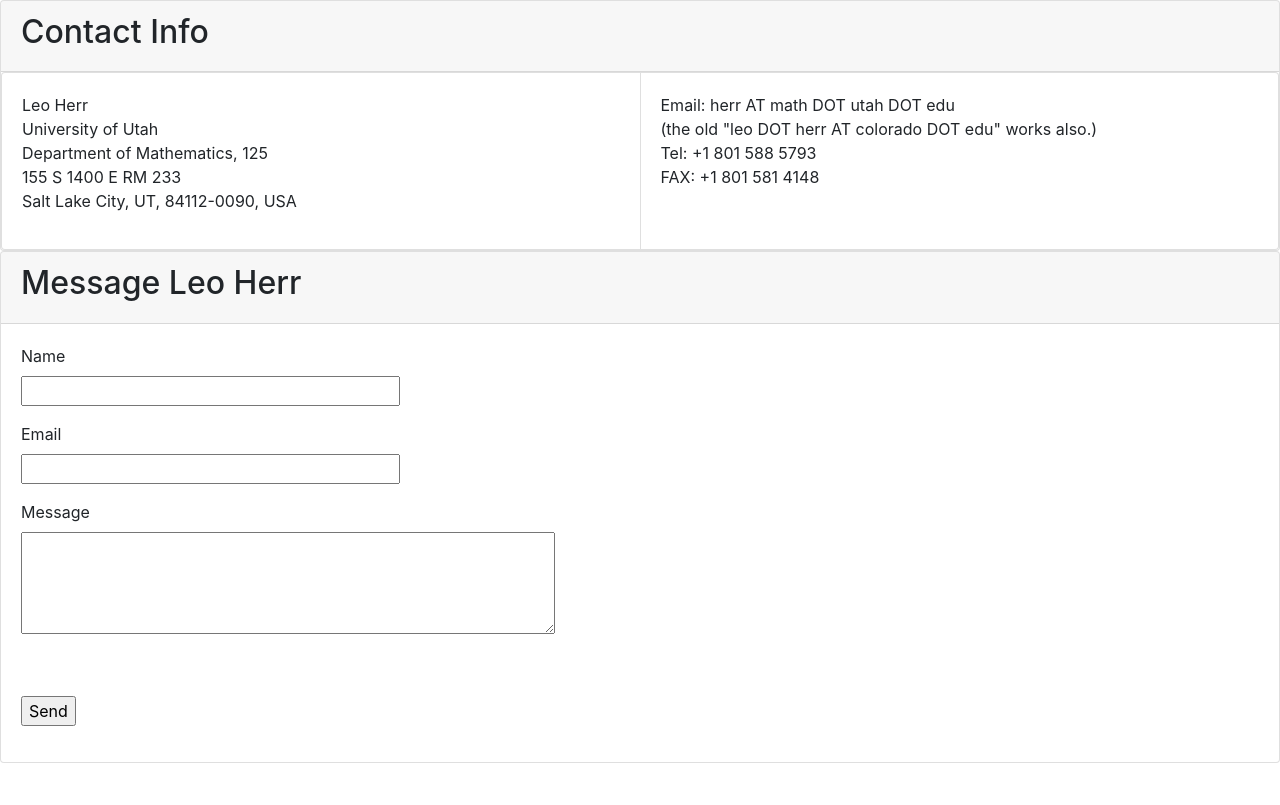
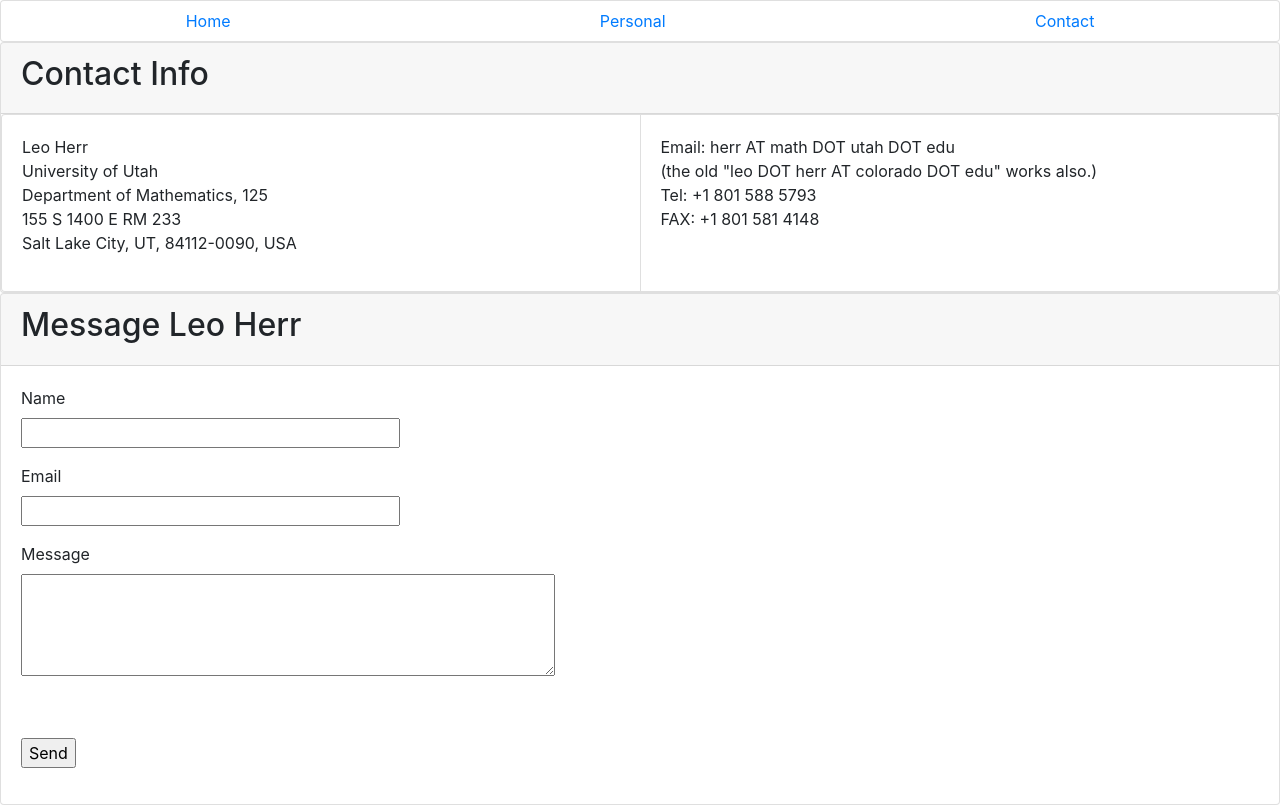
Before and after one commit to nanotech22/logetale, a Flask app: page /contact in a window 1280 px wide. Before the commit the page ends 763 px from the top, so only its background shows below. Run offline with Flask 2, Linux system fonts and the light colour scheme; some libraries are stand-ins or nearby versions.

Commit message:
navbar implemented

```diff
--- a/app.py
+++ b/app.py
@@ -18,12 +18,12 @@ mail = Mail(app)
 
 @app.route("/")
 def index():
-    return render_template("pages/index.html", pgname="Home", no_navbar=True, added_css = "index.css")
+    return render_template("pages/index.html", pgname="Home", added_css = "index.css")
 
 
 @app.route('/personal')
 def personal():
-    return render_template('pages/personal.html', pgname="Personal", no_navbar=True, added_css="personal.css")
+    return render_template('pages/personal.html', pgname="Personal", added_css="personal.css")
 
 
 
@@ -62,7 +62,7 @@ def contact():
         flash(f'Your message was sent.')
         return redirect(url_for('index'))
     else:
-        return render_template("pages/contact.html", pgname="Contact", no_navbar=True, form=form, added_css="css/contact.css")
+        return render_template("pages/contact.html", pgname="Contact", form=form, added_css="css/contact.css")
 
 
 
--- a/static/css/personal.css
+++ b/static/css/personal.css
@@ -1,4 +1,7 @@
-
+nav {
+    padding: 5px;
+    width: 100%;
+}
 
 body {
     padding: 15px;
--- a/templates/layouts/layout.html
+++ b/templates/layouts/layout.html
@@ -61,54 +61,21 @@
   {% endfor %}
         {% if no_navbar %}
         {% else %}
-        <nav class="navbar-brand d-sm-flex">
-            <div class="flex-fill"><a href={{ url_for("/") }} style="font-weight: bold; color:rgb(70, 56, 131);">Home</a></div>
-            <div class="flex-fill"><a href={{ url_for("/") }}>Research</a></div>
-            <div class="flex-fill"><a href={{ url_for("personal") }}>Personal</a></div>
-            <div class="flex-fill"><a href={{ url_for("contact") }}>Contact Me</a></div>
-        </nav>
+        <div class="card sticky-top">
+          <ul class="nav justify-content-center nav-fill">
+            <li class="nav-item">
+              <a class="nav-link active" href="{{ url_for('index') }}">Home</a>
+            </li>
+            <li class="nav-item">
+              <a class="nav-link" href='{{ url_for("personal") }}'>Personal</a>
+            </li>
+            <li class="nav-item">
+              <a class="nav-link" href='{{ url_for("contact") }}'>Contact</a>
+            </li>
+          </ul>
 
-        <!--
-        <nav class="navbar-brand d-sm-flex">
-            <div class={% if request.endpoint == 'index' %} 'flex-fill active' {% else %} "flex-fill" {% endif %}><a href={{ url_for("index") }} style="font-weight: bold; color:rgb(70, 56, 131);">Home</a></div>
-            <div class="flex-fill"><a href={{ url_for("musicalspg") }}>Composer</a></div>
-            <div class="flex-fill"><a href={{ url_for("musicdirectorpg") }}>Music Director</a></div>
-            <div class="flex-fill"><a href={{ url_for("resolutionspg") }}>Resolutions</a></div>
-            <div class="dropdown flex-fill"><a class="dropdown-toggle" data-toggle="dropdown" href="#">Personal</a>
-              <ul class="dropdown-menu">
-                <li><a href={{ url_for('aboutpg') }}>About Me</a></li>
-                <li class="dropdown-divider"></li>
-                <li><a href={{ url_for("teachpg") }}>Teacher</a></li>
-                <li><a href={{ url_for("paintpg") }}>Painter</a></li>
-                <li><a href={{ url_for("resumepg") }}>Education/Training</a></li>
-                <li><a href={{ url_for("spiritpg") }}>Spirit</a></li>
-                <li><a href={{ url_for("gardenpg") }}>Gardener</a></li>
-              </ul>
-            </div>
-            <div class="flex-fill"><a href={{ url_for("contactpg") }}>Contact</a></div>
-        </nav>-->
+        </div>
 
-        <!--
-        <div class="row" id="headerimage"
-            {% if banner_img %}style = "background-image: url(../static/img/banner_imgs/{{ banner_img }});
-              {% if banner_img_style %}{{ banner_img_style }}
-              {% else %}background-size: 100%;
-              {% endif %}"
-            {% endif %}>
-          <div class="col"></div>
-          <span {% if titletextbox %}style = "background-color: black;"{% endif %}><div class="col" {% if banner_text_color %}style="color:{{ banner_text_color }};"{% endif %}>
-            <h1>{{ pgname }} <br/>-->
-
-          <!-- Took out "Catherine" subtitle
-          {% if nocatherinesubtitle %}
-          {% else %}
-            <small class="font-weight-light">Catherine</small>
-          {% endif %}-->
-          <!--
-          </h1>
-          </div></span>
-          <div class="col"></div>
-        </div>-->
         {% endif %}
 
 
```
